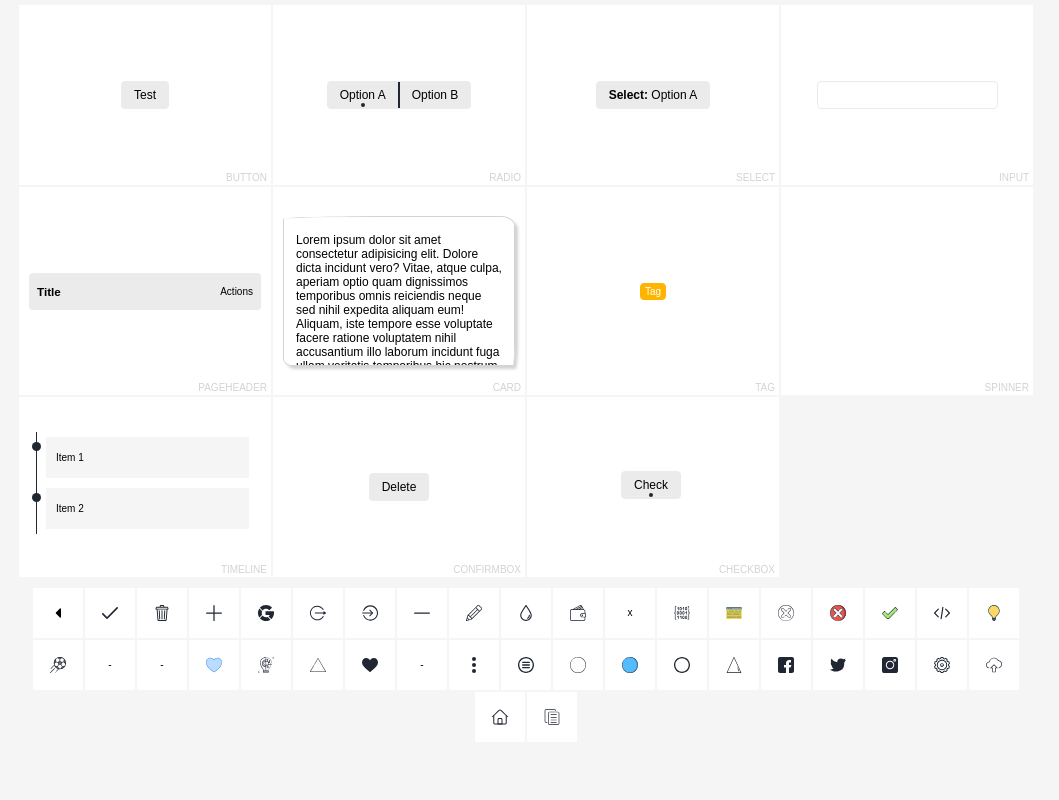
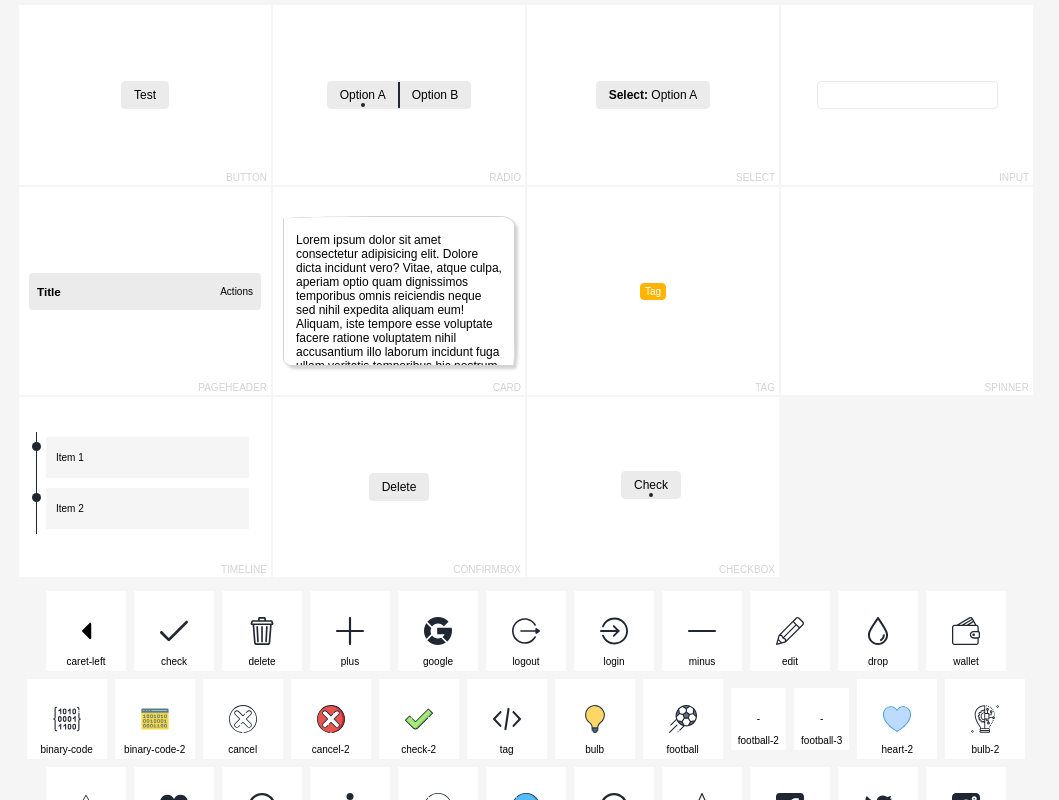
Before and after one commit to 318097/react-ui, a React app: page / in a window 1280 px wide. Shown: the whole page, without its empty margins (114-1173 px from the left). Built offline with nearby package versions, Linux system fonts and the light colour scheme.

Commit message:
Refactor

```diff
--- a/src/UIComponents/Icon/Icon.js
+++ b/src/UIComponents/Icon/Icon.js
@@ -26,7 +26,6 @@ import {
   Like,
   Menu,
   Menu2,
-  Menu3,
   Rounded,
   Shape1,
   Shape2,
@@ -109,12 +108,10 @@ const SVGIcon = ({ type, ...props }) => {
       return <Interface {...props} />;
     case "heart":
       return <Like {...props} />;
-    // case "menu":
-    //   return <Menu {...props} />;
+    case "menu":
+      return <Menu {...props} />;
     case "menu-2":
       return <Menu2 {...props} />;
-    case "menu-3":
-      return <Menu3 {...props} />;
     case "circle":
       return <Rounded {...props} />;
     case "circle-3":
--- a/src/UIComponents/Icon/icon-svgs/Menu.js
+++ b/src/UIComponents/Icon/icon-svgs/Menu.js
@@ -2,39 +2,38 @@ import React from "react";
 
 const Menu = (props) => (
   <svg
-    height={props.height}
-    width={props.width}
     version="1.1"
     id="Capa_1"
     xmlns="http://www.w3.org/2000/svg"
     x="0px"
     y="0px"
     viewBox="0 0 512 512"
+    height={props.height}
+    width={props.width}
   >
-    <circle style="fill:#303C42;" cx="256" cy="64" r="64" />
-    <circle style="fill:#1E88E5;" cx="256" cy="64" r="42.667" />
-    <circle style="fill:#303C42;" cx="256" cy="256" r="64" />
-    <circle style="fill:#1E88E5;" cx="256" cy="256" r="42.667" />
-    <circle style="fill:#303C42;" cx="256" cy="448" r="64" />
-    <circle style="fill:#1E88E5;" cx="256" cy="448" r="42.667" />
-    <linearGradient
-      id="SVGID_1_"
-      gradientUnits="userSpaceOnUse"
-      x1="-40.8684"
-      y1="637.3581"
-      x2="-28.5378"
-      y2="631.6107"
-      gradientTransform="matrix(21.3333 0 0 -21.3333 996.3334 13791.667)"
-    >
-      <stop offset="0" style="stop-color:#FFFFFF;stop-opacity:0.2" />
-      <stop offset="1" style="stop-color:#FFFFFF;stop-opacity:0" />
-    </linearGradient>
-    <path
-      style="fill:url(#SVGID_1_);"
-      d="M256,128c35.292,0,64-28.708,64-64S291.292,0,256,0s-64,28.708-64,64S220.708,128,256,128z
-	 M256,192c-35.292,0-64,28.708-64,64s28.708,64,64,64s64-28.708,64-64S291.292,192,256,192z M256,384c-35.292,0-64,28.708-64,64
-	s28.708,64,64,64s64-28.708,64-64S291.292,384,256,384z"
-    />
+    <g transform="translate(1 1)">
+      <g>
+        <g>
+          <path
+            d="M255-1C113.618-1-1,113.618-1,255s114.618,256,256,256s256-114.618,256-256S396.382-1,255-1z M255,468.333
+				c-117.818,0-213.333-95.515-213.333-213.333S137.182,41.667,255,41.667S468.333,137.182,468.333,255S372.818,468.333,255,468.333
+				z"
+          />
+          <path
+            d="M361.667,148.333H148.333c-11.782,0-21.333,9.551-21.333,21.333c0,11.782,9.551,21.333,21.333,21.333h213.333
+				c11.782,0,21.333-9.551,21.333-21.333C383,157.885,373.449,148.333,361.667,148.333z"
+          />
+          <path
+            d="M361.667,233.667H148.333C136.551,233.667,127,243.218,127,255s9.551,21.333,21.333,21.333h213.333
+				c11.782,0,21.333-9.551,21.333-21.333S373.449,233.667,361.667,233.667z"
+          />
+          <path
+            d="M361.667,319H148.333C136.551,319,127,328.551,127,340.333c0,11.782,9.551,21.333,21.333,21.333h213.333
+				c11.782,0,21.333-9.551,21.333-21.333C383,328.551,373.449,319,361.667,319z"
+          />
+        </g>
+      </g>
+    </g>
     <g></g>
     <g></g>
     <g></g>
--- a/src/UIComponents/Icon/icon-svgs/Menu3.js
+++ /dev/null
@@ -1,60 +0,0 @@
-import React from "react";
-
-const Menu3 = (props) => (
-  <svg
-    version="1.1"
-    id="Capa_1"
-    xmlns="http://www.w3.org/2000/svg"
-    x="0px"
-    y="0px"
-    viewBox="0 0 512 512"
-    height={props.height}
-    width={props.width}
-  >
-    <g transform="translate(1 1)">
-      <g>
-        <g>
-          <path
-            d="M255-1C113.618-1-1,113.618-1,255s114.618,256,256,256s256-114.618,256-256S396.382-1,255-1z M255,468.333
-				c-117.818,0-213.333-95.515-213.333-213.333S137.182,41.667,255,41.667S468.333,137.182,468.333,255S372.818,468.333,255,468.333
-				z"
-          />
-          <path
-            d="M361.667,148.333H148.333c-11.782,0-21.333,9.551-21.333,21.333c0,11.782,9.551,21.333,21.333,21.333h213.333
-				c11.782,0,21.333-9.551,21.333-21.333C383,157.885,373.449,148.333,361.667,148.333z"
-          />
-          <path
-            d="M361.667,233.667H148.333C136.551,233.667,127,243.218,127,255s9.551,21.333,21.333,21.333h213.333
-				c11.782,0,21.333-9.551,21.333-21.333S373.449,233.667,361.667,233.667z"
-          />
-          <path
-            d="M361.667,319H148.333C136.551,319,127,328.551,127,340.333c0,11.782,9.551,21.333,21.333,21.333h213.333
-				c11.782,0,21.333-9.551,21.333-21.333C383,328.551,373.449,319,361.667,319z"
-          />
-        </g>
-      </g>
-    </g>
-    <g></g>
-    <g></g>
-    <g></g>
-    <g></g>
-    <g></g>
-    <g></g>
-    <g></g>
-    <g></g>
-    <g></g>
-    <g></g>
-    <g></g>
-    <g></g>
-    <g></g>
-    <g></g>
-    <g></g>
-  </svg>
-);
-
-Menu3.defaultProps = {
-  height: 16,
-  width: 16,
-};
-
-export default Menu3;
--- a/src/UIComponents/Icon/icon-svgs/index.js
+++ b/src/UIComponents/Icon/icon-svgs/index.js
@@ -25,7 +25,6 @@ import Interface from "./Interface";
 import Like from "./Like";
 import Menu from "./Menu";
 import Menu2 from "./Menu2";
-import Menu3 from "./Menu3";
 import Rounded from "./Rounded";
 import Shape1 from "./Shape1";
 import Shape2 from "./Shape2";
@@ -62,7 +61,6 @@ export {
   Like,
   Menu,
   Menu2,
-  Menu3,
   Rounded,
   Shape1,
   Shape2,
--- a/src/components/Home.js
+++ b/src/components/Home.js
@@ -15,6 +15,84 @@ import {
 } from "../UIComponents";
 import "./Home.scss";
 import colors from "../magicdust/colors";
+
+const uiList = [
+  "BUTTON",
+  "RADIO",
+  "SELECT",
+  "INPUT",
+  "PAGEHEADER",
+  "CARD",
+  "TAG",
+  "SPINNER",
+  "TIMELINE",
+  "CONFIRMBOX",
+  "CHECKBOX",
+];
+const icons = [
+  "caret-left",
+  "check",
+  "delete",
+  "plus",
+  "google",
+  "logout",
+  "login",
+  "minus",
+  "edit",
+  "drop",
+  "wallet",
+  "binary-code",
+  "binary-code-2",
+  "cancel",
+  "cancel-2",
+  "check-2",
+  "tag",
+  "bulb",
+  "football",
+  "football-2",
+  "football-3",
+  "heart-2",
+  "bulb-2",
+  "triangle-2",
+  "heart",
+  "menu",
+  "menu-2",
+  "circle",
+  "circle-3",
+  "circle-2",
+  "triangle",
+  "facebook",
+  "twitter",
+  "instagram",
+  "settings",
+  "upload",
+  "home",
+  "copy",
+];
+
+const Home = () => {
+  return (
+    <section id="react-ui">
+      <div className="ui-container">
+        {uiList.map((type) => (
+          <div key={type} className="item">
+            <UIComponent type={type} />
+            <span className="name">{type}</span>
+          </div>
+        ))}
+      </div>
+
+      <div className="iconList">
+        {icons.map((icon) => (
+          <span className="icon-container" title={icon} key={icon}>
+            <Icon key={icon} type={icon} size={28} />
+            <span className="name">{icon}</span>
+          </span>
+        ))}
+      </div>
+    </section>
+  );
+};
 
 const UIComponent = ({ type }) => {
   const [data, setData] = useState({
@@ -125,83 +203,4 @@ const UIComponent = ({ type }) => {
   }
 };
 
-const uiList = [
-  "BUTTON",
-  "RADIO",
-  "SELECT",
-  "INPUT",
-  "PAGEHEADER",
-  "CARD",
-  "TAG",
-  "SPINNER",
-  "TIMELINE",
-  "CONFIRMBOX",
-  "CHECKBOX",
-];
-const icons = [
-  "caret-left",
-  "check",
-  "delete",
-  "plus",
-  "google",
-  "logout",
-  "login",
-  "minus",
-  "edit",
-  "drop",
-  "wallet",
-  "-",
-  "binary-code",
-  "binary-code-2",
-  "cancel",
-  "cancel-2",
-  "check-2",
-  "tag",
-  "bulb",
-  "football",
-  "football-2",
-  "football-3",
-  "heart-2",
-  "bulb-2",
-  "triangle-2",
-  "heart",
-  "menu",
-  "menu-2",
-  "menu-3",
-  "circle",
-  "circle-3",
-  "circle-2",
-  "triangle",
-  "facebook",
-  "twitter",
-  "instagram",
-  "settings",
-  "upload",
-  "home",
-  "copy",
-];
-
-const Home = () => {
-  return (
-    <section id="react-ui">
-      <div className="ui-container">
-        {uiList.map((type) => (
-          <div key={type} className="item">
-            <UIComponent type={type} />
-            <span className="name">{type}</span>
-          </div>
-        ))}
-      </div>
-
-      <div className="iconList">
-        {icons.map((icon) => (
-          <span title={icon} key={icon}>
-            <Icon key={icon} type={icon} />
-          </span>
-        ))}
-      </div>
-    </section>
-  );
-};
-
 export default Home;
--- a/src/components/Home.scss
+++ b/src/components/Home.scss
@@ -41,13 +41,20 @@ section {
   flex-wrap: wrap;
   align-items: center;
   justify-content: center;
-  span {
+  span.icon-container {
     display: inline-flex;
+    flex-direction: column;
     align-items: center;
+    padding: 24px;
     justify-content: center;
-    height: 50px;
-    width: 50px;
     background: white;
-    margin: 1px;
+    margin: 4px;
+    position: relative;
+    .name {
+      position: absolute;
+      bottom: 4px;
+      width: 100%;
+      text-align: center;
+    }
   }
 }
```
